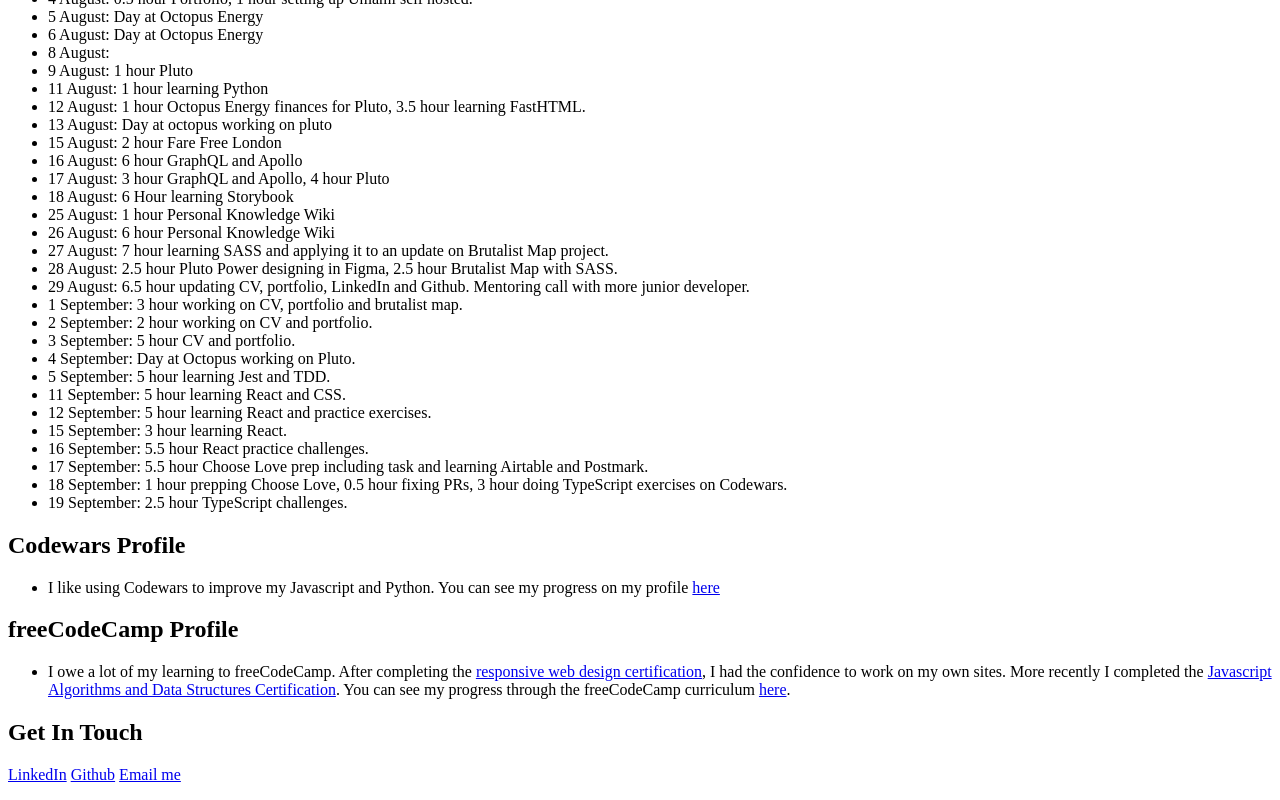
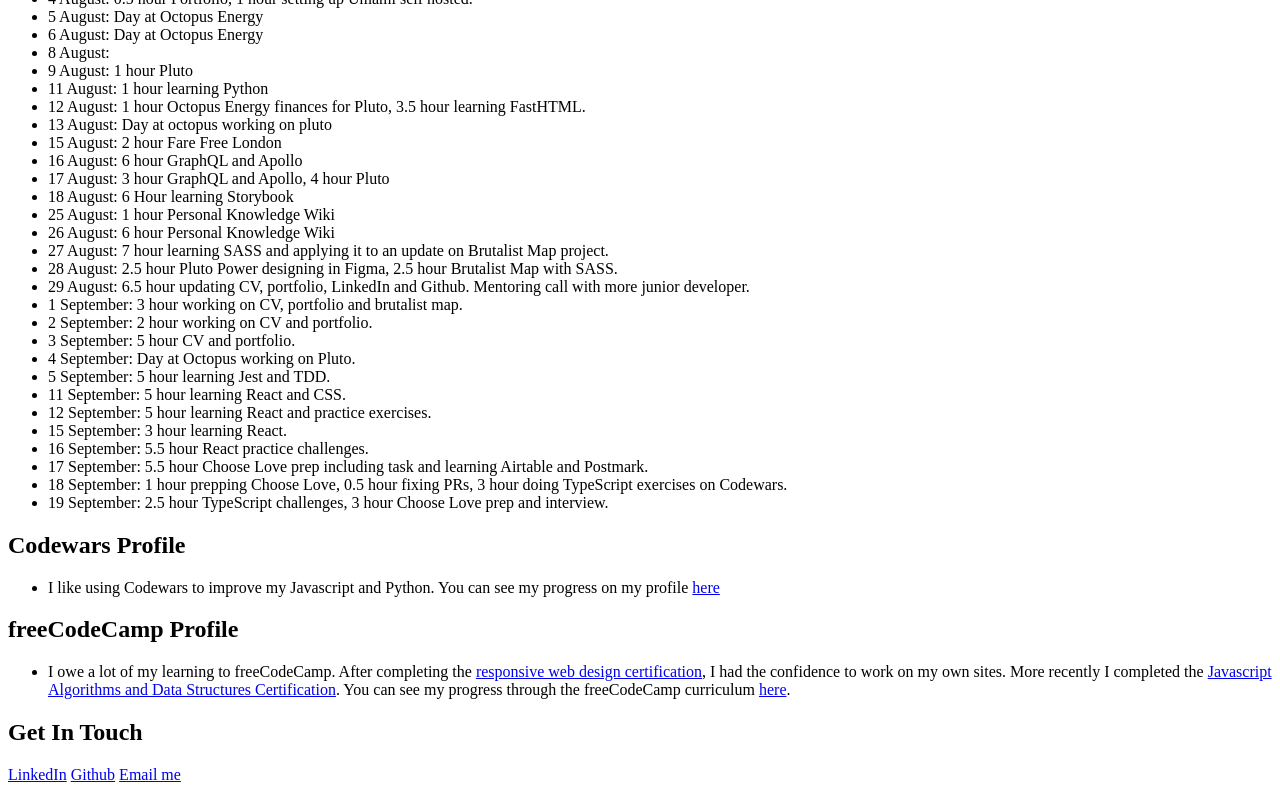
Before and after one commit to jackkershaw/my-coding-progress, an Eleventy site: page src/progress.md in a window 1280 px wide. Shown: the part 6079-6879 px from the top of the page. Built offline with nearby package versions, Linux system fonts and the light colour scheme; Eleventy itself is replaced by a stand-in of ours; files that its build step writes are made by us from their sources.

Commit message:
edit progress doc

```diff
--- a/src/progress.md
+++ b/src/progress.md
@@ -354,7 +354,7 @@
 - 16 September: 5.5 hour React practice challenges.
 - 17 September: 5.5 hour Choose Love prep including task and learning Airtable and Postmark.
 - 18 September: 1 hour prepping Choose Love, 0.5 hour fixing PRs, 3 hour doing TypeScript exercises on Codewars.
-- 19 September: 2.5 hour TypeScript challenges.
+- 19 September: 2.5 hour TypeScript challenges, 3 hour Choose Love prep and interview.
 
 ## Codewars Profile
 
```
